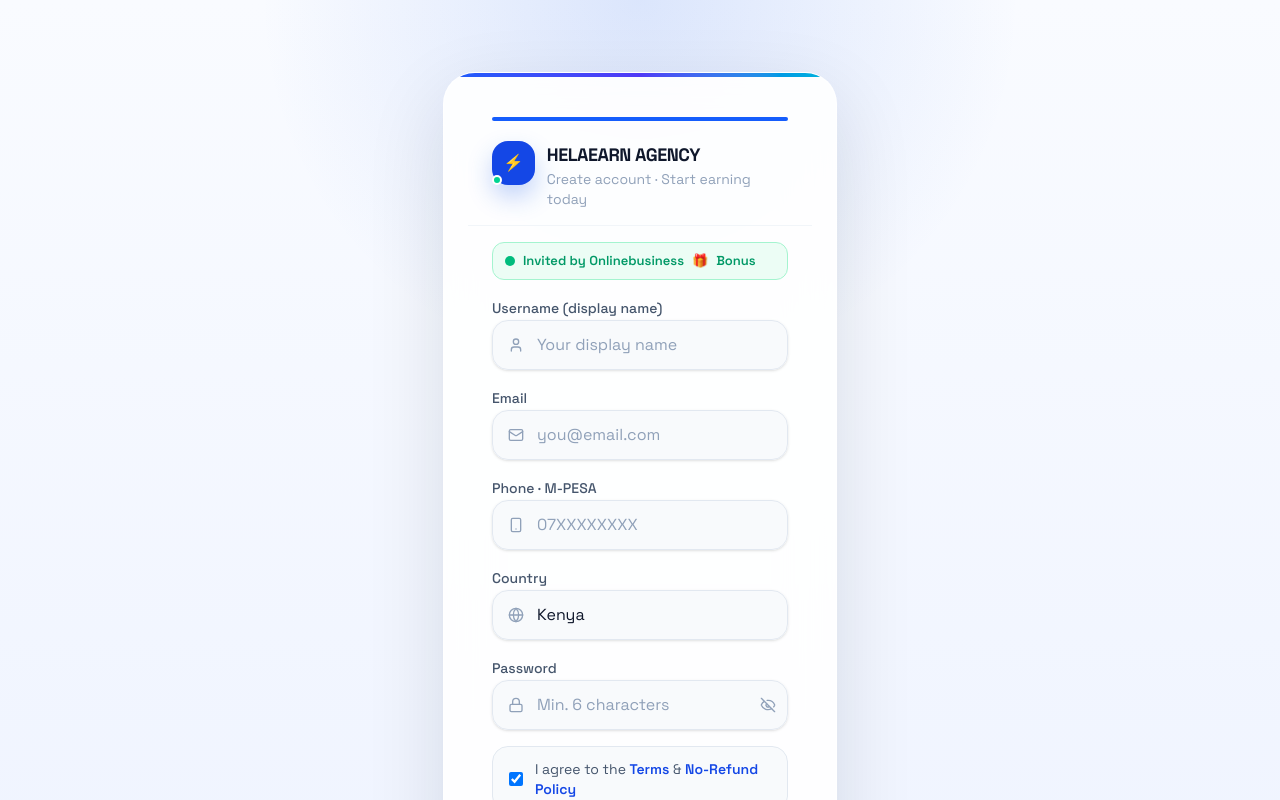
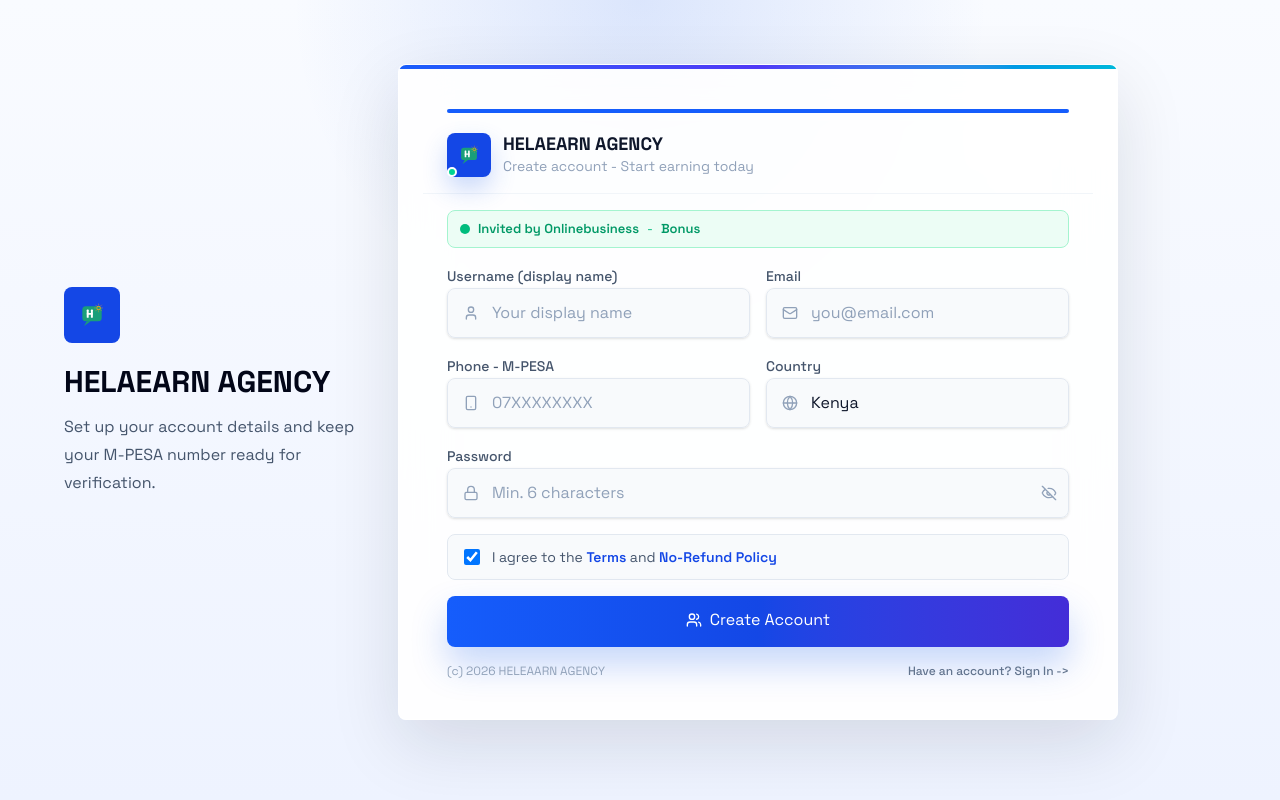
Before and after one commit to NbrMx3/HELEARN.COM, a React (Vite) app in the folder Healern.com/: page /register in a window 1280 px wide. Shown: the top 800 px of the page. Built offline with nearby package versions, Linux system fonts and the light colour scheme.

Commit message:
Make frontend responsive

```diff
--- a/Healern.com/src/components/Button.tsx
+++ b/Healern.com/src/components/Button.tsx
@@ -28,7 +28,7 @@
   return (
     <button
       className={[
-        'inline-flex items-center justify-center gap-2 rounded-2xl px-4 py-3 text-sm font-semibold transition duration-200 focus-visible:outline-none focus-visible:ring-2 focus-visible:ring-blue-500 focus-visible:ring-offset-2 focus-visible:ring-offset-transparent disabled:cursor-not-allowed disabled:opacity-70',
+        'inline-flex min-h-12 min-w-0 items-center justify-center gap-2 rounded-lg px-4 py-3 text-center text-sm font-semibold leading-snug transition duration-200 focus-visible:outline-none focus-visible:ring-2 focus-visible:ring-blue-500 focus-visible:ring-offset-2 focus-visible:ring-offset-transparent disabled:cursor-not-allowed disabled:opacity-70',
         variants[variant],
         className,
       ]
@@ -42,7 +42,7 @@
       ) : icon ? (
         <span>{icon}</span>
       ) : null}
-      <span>{children}</span>
+      <span className="min-w-0 text-wrap">{children}</span>
     </button>
   )
 }
--- a/Healern.com/src/components/Card.tsx
+++ b/Healern.com/src/components/Card.tsx
@@ -8,7 +8,7 @@
   return (
     <div
       className={[
-        'relative overflow-hidden rounded-[2rem] border border-white/70 bg-white/90 p-5 shadow-[0_28px_80px_rgba(15,23,42,0.12)] backdrop-blur-xl sm:p-6',
+        'relative overflow-hidden rounded-lg border border-white/70 bg-white/90 p-4 shadow-[0_24px_70px_rgba(15,23,42,0.12)] backdrop-blur-xl sm:p-6',
         'before:absolute before:inset-x-0 before:top-0 before:h-1 before:bg-gradient-to-r before:from-blue-600 before:via-indigo-600 before:to-cyan-500',
         className,
       ]
--- a/Healern.com/src/components/InputField.tsx
+++ b/Healern.com/src/components/InputField.tsx
@@ -37,7 +37,7 @@
   } = props
 
   const baseControlClasses = [
-    'w-full rounded-2xl border border-slate-200 bg-slate-50/90 px-4 py-3 text-sm text-slate-900 shadow-sm outline-none transition placeholder:text-slate-400 focus:border-blue-500 focus:bg-white focus:ring-4 focus:ring-blue-500/10',
+    'min-h-12 w-full min-w-0 rounded-lg border border-slate-200 bg-slate-50/90 px-4 py-3 text-base text-slate-900 shadow-sm outline-none transition placeholder:text-slate-400 focus:border-blue-500 focus:bg-white focus:ring-4 focus:ring-blue-500/10 sm:text-sm',
     icon ? 'pl-11' : '',
     rightSlot ? 'pr-12' : '',
     error ? 'border-rose-400 focus:border-rose-500 focus:ring-rose-500/10' : '',
@@ -46,7 +46,7 @@
     .join(' ')
 
   return (
-    <label className={['block space-y-2', className].filter(Boolean).join(' ')}>
+    <label className={['block min-w-0 space-y-2', className].filter(Boolean).join(' ')}>
       <span className="text-sm font-medium text-slate-600">{label}</span>
       <div className="relative">
         {icon ? (
--- a/Healern.com/src/index.css
+++ b/Healern.com/src/index.css
@@ -21,10 +21,15 @@
   min-height: 100%;
 }
 
+html {
+  min-width: 320px;
+}
+
 body {
   margin: 0;
   min-height: 100vh;
   background: #ffffff;
+  overflow-x: hidden;
 }
 
 button,
@@ -34,6 +39,22 @@
   font: inherit;
 }
 
+img,
+svg {
+  max-width: 100%;
+}
+
 ::selection {
   background: rgba(37, 99, 235, 0.2);
 }
+
+@media (prefers-reduced-motion: reduce) {
+  *,
+  *::before,
+  *::after {
+    animation-duration: 0.01ms !important;
+    animation-iteration-count: 1 !important;
+    scroll-behavior: auto !important;
+    transition-duration: 0.01ms !important;
+  }
+}
--- a/Healern.com/src/pages/Home.tsx
+++ b/Healern.com/src/pages/Home.tsx
@@ -3,37 +3,53 @@
 
 export function Home() {
   return (
-    <main className="min-h-screen bg-[radial-gradient(circle_at_top,rgba(37,99,235,0.12),transparent_32%),linear-gradient(180deg,#f9fbff_0%,#eef3ff_100%)] px-4 py-10 text-slate-900 sm:px-6">
-      <div className="mx-auto flex min-h-[calc(100vh-5rem)] max-w-md items-start justify-center pt-12 sm:pt-20">
-        <div className="w-full rounded-[1.75rem] border border-white/80 bg-white/95 p-6 shadow-[0_24px_70px_rgba(15,23,42,0.12)] backdrop-blur-xl">
-          <div className="mb-6 h-1 w-full rounded-full bg-blue-600" />
+    <main className="min-h-dvh bg-[radial-gradient(circle_at_top,rgba(37,99,235,0.12),transparent_34%),linear-gradient(180deg,#f9fbff_0%,#eef3ff_100%)] px-3 py-4 text-slate-900 sm:px-6 lg:px-8">
+      <section className="mx-auto grid min-h-[calc(100dvh-2rem)] w-full max-w-6xl items-center gap-6 sm:min-h-[calc(100dvh-3rem)] lg:grid-cols-[minmax(0,1fr)_minmax(360px,420px)] lg:gap-10">
+        <div className="hidden min-w-0 lg:block">
+          <div className="max-w-xl">
+            <div className="inline-flex items-center gap-3 rounded-lg bg-white/70 px-3 py-2 text-sm font-semibold text-blue-800 shadow-sm ring-1 ring-blue-100">
+              <img src={logoIcon} alt="" className="h-8 w-8" />
+              HELAEARN AGENCY
+            </div>
 
-          <div className="flex items-start gap-3">
-            <div className="flex h-12 w-12 flex-shrink-0 items-center justify-center rounded-2xl bg-blue-700">
+            <h1 className="mt-6 max-w-lg text-4xl font-bold leading-tight text-slate-950">
+              Create your account and activate your HELAEARN membership.
+            </h1>
+            <p className="mt-4 max-w-lg text-base leading-7 text-slate-600">
+              Join through your invitation, complete verification, and continue to your member area.
+            </p>
+          </div>
+        </div>
+
+        <div className="mx-auto w-full max-w-[420px] rounded-lg border border-white/80 bg-white/95 p-4 shadow-[0_24px_70px_rgba(15,23,42,0.12)] backdrop-blur-xl sm:p-6 lg:mx-0 lg:justify-self-end">
+          <div className="mb-5 h-1 w-full rounded-full bg-blue-600" />
+
+          <div className="flex min-w-0 items-start gap-3">
+            <div className="flex h-12 w-12 flex-shrink-0 items-center justify-center rounded-lg bg-blue-700">
               <img src={logoIcon} alt="Helearn Logo" className="h-10 w-10" />
             </div>
-            <div>
-              <h1 className="text-lg font-bold tracking-tight text-slate-900">HELAEARN AGENCY</h1>
-              <p className="text-sm text-slate-400">Create account · Start earning today</p>
+            <div className="min-w-0">
+              <h1 className="text-lg font-bold leading-tight text-slate-900">HELAEARN AGENCY</h1>
+              <p className="text-sm text-slate-400">Create account - Start earning today</p>
             </div>
           </div>
 
-          <div className="mt-5 rounded-2xl border border-emerald-200 bg-emerald-50 px-4 py-2.5 text-sm text-emerald-700">
+          <div className="mt-5 flex flex-wrap items-center gap-x-2 gap-y-1 rounded-lg border border-emerald-200 bg-emerald-50 px-4 py-2.5 text-sm text-emerald-700">
             <span className="font-semibold text-emerald-600">Invited by Onlinebusiness</span>
-            <span className="mx-2 text-emerald-500">•</span>
+            <span className="text-emerald-500">-</span>
             <span className="font-semibold text-emerald-600">Bonus</span>
           </div>
 
-          <div className="mt-6 flex justify-center">
+          <div className="mt-6 flex">
             <Link
               to="/register"
-              className="inline-flex w-36 items-center justify-center rounded-sm bg-[#2f7ca8] px-6 py-2.5 text-[12px] font-medium uppercase tracking-wide text-white shadow-[0_6px_12px_rgba(15,23,42,0.22)] transition-transform duration-200 hover:-translate-y-0.5 hover:bg-[#2a7098] focus-visible:outline-none focus-visible:ring-2 focus-visible:ring-[#2f7ca8] focus-visible:ring-offset-2"
+              className="inline-flex min-h-12 w-full items-center justify-center rounded-lg bg-[#2f7ca8] px-6 py-3 text-sm font-semibold uppercase text-white shadow-[0_10px_20px_rgba(15,23,42,0.18)] transition-transform duration-200 hover:-translate-y-0.5 hover:bg-[#2a7098] focus-visible:outline-none focus-visible:ring-2 focus-visible:ring-[#2f7ca8] focus-visible:ring-offset-2 sm:w-44"
             >
               Join Now
             </Link>
           </div>
         </div>
-      </div>
+      </section>
     </main>
   )
 }
--- a/Healern.com/src/pages/Register.tsx
+++ b/Healern.com/src/pages/Register.tsx
@@ -1,9 +1,10 @@
 import { useState, type FormEvent } from 'react'
-import { EyeOff, Mail, Smartphone, User, Globe, Lock, Users } from 'lucide-react'
+import { EyeOff, Globe, Lock, Mail, Smartphone, User, Users } from 'lucide-react'
 import { useNavigate } from 'react-router-dom'
 import { Button } from '../components/Button'
 import { Card } from '../components/Card'
 import { InputField } from '../components/InputField'
+import logoIcon from '../assets/helearn_logo_icon.svg'
 import { saveRegisteredUser } from '../lib/storage'
 
 export function Register() {
@@ -33,28 +34,38 @@
   }
 
   return (
-    <main className="min-h-screen bg-[radial-gradient(circle_at_top,rgba(37,99,235,0.14),transparent_32%),linear-gradient(180deg,#f9fbff_0%,#eef3ff_100%)] px-4 py-8 text-slate-900 sm:px-6">
-      <div className="mx-auto max-w-[394px] pt-6 sm:pt-10">
-        <Card className="p-0">
-          <div className="border-b border-slate-100 px-5 pt-5 pb-4 sm:px-6">
+    <main className="min-h-dvh bg-[radial-gradient(circle_at_top,rgba(37,99,235,0.14),transparent_34%),linear-gradient(180deg,#f9fbff_0%,#eef3ff_100%)] px-3 py-4 text-slate-900 sm:px-6 lg:px-8">
+      <section className="mx-auto grid min-h-[calc(100dvh-2rem)] w-full max-w-6xl items-center gap-6 sm:min-h-[calc(100dvh-3rem)] lg:grid-cols-[minmax(0,0.75fr)_minmax(520px,720px)] lg:gap-10">
+        <div className="hidden min-w-0 lg:block">
+          <div className="max-w-md">
+            <img src={logoIcon} alt="" className="h-14 w-14 rounded-lg bg-blue-700 p-1.5" />
+            <h1 className="mt-5 text-3xl font-bold leading-tight text-slate-950">HELAEARN AGENCY</h1>
+            <p className="mt-3 text-base leading-7 text-slate-600">
+              Set up your account details and keep your M-PESA number ready for verification.
+            </p>
+          </div>
+        </div>
+
+        <Card className="mx-auto w-full max-w-3xl p-0 lg:mx-0 lg:max-w-none">
+          <div className="border-b border-slate-100 px-4 pb-4 pt-5 sm:px-6">
             <div className="mb-5 h-1 w-full rounded-full bg-blue-600" />
-            <div className="flex items-start gap-3">
-              <div className="relative flex h-11 w-11 items-center justify-center rounded-2xl bg-blue-700 text-white shadow-[0_12px_24px_rgba(37,99,235,0.28)]">
-                ⚡
+            <div className="flex min-w-0 items-start gap-3">
+              <div className="relative flex h-11 w-11 flex-shrink-0 items-center justify-center rounded-lg bg-blue-700 shadow-[0_12px_24px_rgba(37,99,235,0.24)]">
+                <img src={logoIcon} alt="" className="h-9 w-9" />
                 <span className="absolute bottom-0 left-0 h-2.5 w-2.5 rounded-full border-2 border-white bg-emerald-400" />
               </div>
-              <div>
-                <h1 className="text-lg font-bold tracking-tight text-slate-900">HELAEARN AGENCY</h1>
-                <p className="text-sm text-slate-400">Create account · Start earning today</p>
+              <div className="min-w-0">
+                <h1 className="text-lg font-bold leading-tight text-slate-900">HELAEARN AGENCY</h1>
+                <p className="text-sm text-slate-400">Create account - Start earning today</p>
               </div>
             </div>
           </div>
 
-          <form onSubmit={handleSubmit} className="space-y-4 px-5 py-4 sm:px-6">
-            <div className="flex items-center gap-2 rounded-xl border border-emerald-200 bg-emerald-50 px-3 py-2 text-[13px] text-emerald-700">
+          <form onSubmit={handleSubmit} className="grid gap-4 px-4 py-4 sm:px-6 md:grid-cols-2">
+            <div className="flex flex-wrap items-center gap-x-2 gap-y-1 rounded-lg border border-emerald-200 bg-emerald-50 px-3 py-2 text-[13px] text-emerald-700 md:col-span-2">
               <span className="h-2.5 w-2.5 rounded-full bg-emerald-500" />
               <span className="font-semibold text-emerald-600">Invited by Onlinebusiness</span>
-              <span className="text-emerald-500">🎁</span>
+              <span className="text-emerald-500">-</span>
               <span className="font-semibold text-emerald-600">Bonus</span>
             </div>
 
@@ -80,7 +91,7 @@
             />
 
             <InputField
-              label="Phone · M-PESA"
+              label="Phone - M-PESA"
               inputProps={{
                 value: phone,
                 onChange: (event) => setPhone(event.target.value),
@@ -106,6 +117,7 @@
 
             <InputField
               label="Password"
+              className="md:col-span-2"
               inputProps={{
                 type: 'password',
                 value: password,
@@ -116,34 +128,34 @@
               rightSlot={<EyeOff size={16} className="text-slate-400" />}
             />
 
-            <label className="flex items-center gap-3 rounded-2xl border border-slate-200 bg-slate-50/90 px-4 py-3 text-sm text-slate-600">
+            <label className="flex min-w-0 items-start gap-3 rounded-lg border border-slate-200 bg-slate-50/90 px-4 py-3 text-sm text-slate-600 md:col-span-2">
               <input
                 type="checkbox"
                 checked={agree}
                 onChange={(event) => setAgree(event.target.checked)}
-                className="h-4 w-4 rounded border-slate-300 text-blue-600 focus:ring-blue-500"
+                className="mt-0.5 h-4 w-4 flex-shrink-0 rounded border-slate-300 text-blue-600 focus:ring-blue-500"
               />
-              <span>
-                I agree to the <span className="font-semibold text-blue-700">Terms</span> &{' '}
+              <span className="min-w-0">
+                I agree to the <span className="font-semibold text-blue-700">Terms</span> and{' '}
                 <span className="font-semibold text-blue-700">No-Refund Policy</span>
               </span>
             </label>
 
-            <Button type="submit" className="w-full rounded-2xl" disabled={!agree || submitting}>
-              <span className="inline-flex items-center gap-2">
-                <Users size={16} /> Create Account
+            <Button type="submit" className="w-full md:col-span-2" disabled={!agree || submitting}>
+              <span className="inline-flex min-w-0 items-center justify-center gap-2">
+                <Users size={16} className="flex-shrink-0" /> Create Account
               </span>
             </Button>
 
-            <div className="flex items-center justify-between text-xs text-slate-400">
-              <span>© 2026 HELEAARN AGENCY</span>
+            <div className="flex flex-col gap-2 text-xs text-slate-400 sm:flex-row sm:items-center sm:justify-between md:col-span-2">
+              <span>(c) 2026 HELEAARN AGENCY</span>
               <a href="/verify" className="font-medium text-slate-500 hover:text-blue-700">
-                Have an account? Sign In →
+                Have an account? Sign In -&gt;
               </a>
             </div>
           </form>
         </Card>
-      </div>
+      </section>
     </main>
   )
 }
--- a/Healern.com/src/pages/Verify.tsx
+++ b/Healern.com/src/pages/Verify.tsx
@@ -1,9 +1,10 @@
-import { useEffect, useState, type FormEvent } from 'react'
-import { LockKeyhole, Smartphone, ArrowLeft } from 'lucide-react'
+import { useState, type FormEvent } from 'react'
+import { ArrowLeft, LockKeyhole, Smartphone } from 'lucide-react'
 import { Navigate, useNavigate } from 'react-router-dom'
 import { Button } from '../components/Button'
 import { Card } from '../components/Card'
 import { InputField } from '../components/InputField'
+import logoIcon from '../assets/helearn_logo_icon.svg'
 import { getRegisteredUser, markUserVerified } from '../lib/storage'
 
 const PAYMENT_RECEIVER_NUMBER = '0112267013'
@@ -15,12 +16,6 @@
   const [submitting, setSubmitting] = useState(false)
   const [promptSent, setPromptSent] = useState(false)
   const [verified, setVerified] = useState(false)
-
-  useEffect(() => {
-    if (registeredUser?.phone) {
-      setPhoneNumber(registeredUser.phone)
-    }
-  }, [registeredUser?.phone])
 
   if (!registeredUser) {
     return <Navigate to="/register" replace />
@@ -45,45 +40,48 @@
 
   if (verified) {
     return (
-      <main className="flex min-h-screen items-center justify-center bg-[radial-gradient(circle_at_top,rgba(37,99,235,0.14),transparent_32%),linear-gradient(180deg,#f9fbff_0%,#eef3ff_100%)] px-4">
-        <Card className="w-full max-w-md p-6 text-center">
-          <p className="text-sm font-semibold uppercase tracking-wide text-emerald-600">Verification complete</p>
+      <main className="flex min-h-dvh items-center justify-center bg-[radial-gradient(circle_at_top,rgba(37,99,235,0.14),transparent_34%),linear-gradient(180deg,#f9fbff_0%,#eef3ff_100%)] px-3 py-4">
+        <Card className="w-full max-w-md p-5 text-center sm:p-6">
+          <p className="text-sm font-semibold uppercase text-emerald-600">Verification complete</p>
           <h2 className="mt-2 text-2xl font-bold text-slate-900">Account activated</h2>
           <p className="mt-2 text-sm text-slate-500">You can now continue to the dashboard.</p>
-          <Button className="mt-6 w-full" onClick={() => navigate('/')}>Return Home</Button>
+          <Button className="mt-6 w-full" onClick={() => navigate('/')}>
+            Return Home
+          </Button>
         </Card>
       </main>
     )
   }
 
   return (
-    <main className="min-h-screen bg-[radial-gradient(circle_at_top,rgba(37,99,235,0.14),transparent_32%),linear-gradient(180deg,#f9fbff_0%,#eef3ff_100%)] px-4 py-8 text-slate-900 sm:px-6">
-      <div className="mx-auto max-w-98.5 pt-6 sm:pt-10">
-        <Card className="p-0">
-          <div className="border-b border-slate-100 px-5 pt-5 pb-4 sm:px-6">
+    <main className="min-h-dvh bg-[radial-gradient(circle_at_top,rgba(37,99,235,0.14),transparent_34%),linear-gradient(180deg,#f9fbff_0%,#eef3ff_100%)] px-3 py-4 text-slate-900 sm:px-6 lg:px-8">
+      <section className="mx-auto flex min-h-[calc(100dvh-2rem)] w-full max-w-4xl items-center sm:min-h-[calc(100dvh-3rem)]">
+        <Card className="mx-auto w-full p-0">
+          <div className="border-b border-slate-100 px-4 pb-4 pt-5 sm:px-6">
             <div className="mb-5 h-1 w-full rounded-full bg-blue-600" />
-            <div className="flex items-start gap-3">
-              <div className="relative flex h-11 w-11 items-center justify-center rounded-2xl bg-blue-700 text-white shadow-[0_12px_24px_rgba(37,99,235,0.28)]">
-                ⚡
+            <div className="flex min-w-0 items-start gap-3">
+              <div className="relative flex h-11 w-11 flex-shrink-0 items-center justify-center rounded-lg bg-blue-700 shadow-[0_12px_24px_rgba(37,99,235,0.24)]">
+                <img src={logoIcon} alt="" className="h-9 w-9" />
                 <span className="absolute bottom-0 left-0 h-2.5 w-2.5 rounded-full border-2 border-white bg-amber-400" />
               </div>
-              <div>
-                <h1 className="text-lg font-bold tracking-tight text-slate-900">HELAEARN AGENCY</h1>
-                <p className="text-sm text-slate-400">Account Verification</p>
+              <div className="min-w-0">
+                <h1 className="text-lg font-bold leading-tight text-slate-900">HELAEARN AGENCY</h1>
+                <p className="text-sm text-slate-400">Account verification</p>
               </div>
             </div>
           </div>
 
-          <form onSubmit={handleSubmit} className="space-y-4 px-5 py-4 sm:px-6">
-            <div className="rounded-2xl border border-emerald-200 bg-emerald-50 px-4 py-3 text-emerald-700">
-              <p className="text-[12px] font-semibold uppercase tracking-wide text-emerald-600">Verification fee</p>
-              <p className="mt-1 text-[34px] font-extrabold leading-none tracking-tight text-slate-900">Ksh100.00</p>
-              <p className="text-sm text-slate-500">One-time payment · Instant activation</p>
-              <p className="mt-2 text-[12px] font-semibold text-emerald-700">
+          <form onSubmit={handleSubmit} className="grid gap-4 px-4 py-4 sm:px-6 lg:grid-cols-[minmax(240px,0.9fr)_minmax(0,1.1fr)]">
+            <div className="rounded-lg border border-emerald-200 bg-emerald-50 px-4 py-4 text-emerald-700 lg:self-start">
+              <p className="text-[12px] font-semibold uppercase text-emerald-600">Verification fee</p>
+              <p className="mt-1 text-4xl font-extrabold leading-none text-slate-900 sm:text-[42px]">Ksh100.00</p>
+              <p className="mt-2 text-sm text-slate-500">One-time payment - Instant activation</p>
+              <p className="mt-3 break-words text-[12px] font-semibold text-emerald-700">
                 Payment receiving number: {PAYMENT_RECEIVER_NUMBER}
               </p>
             </div>
 
+            <div className="min-w-0 space-y-4">
               <InputField
                 label="M-PESA Phone Number"
                 inputProps={{
@@ -94,39 +92,44 @@
                 icon={<Smartphone size={16} />}
               />
 
-            <p className="-mt-2 text-center text-[12px] text-slate-400">Accepts: 07XX... · 254XX... · +254X...</p>
-            <p className="-mt-2 text-center text-[12px] font-medium text-slate-500">
-              M-PESA prompt will be sent to {phoneNumber || 'your number'} and received on {PAYMENT_RECEIVER_NUMBER}
+              <div className="space-y-1 text-center text-[12px] leading-5">
+                <p className="text-slate-400">Accepts: 07XX... - 254XX... - +254X...</p>
+                <p className="font-medium text-slate-500">
+                  M-PESA prompt will be sent to {phoneNumber || 'your number'} and received on{' '}
+                  {PAYMENT_RECEIVER_NUMBER}
                 </p>
+              </div>
 
               {promptSent ? (
-              <div className="rounded-2xl border border-blue-200 bg-blue-50 px-4 py-3 text-sm text-blue-800">
+                <div className="rounded-lg border border-blue-200 bg-blue-50 px-4 py-3 text-sm text-blue-800">
                   <p className="font-semibold">Check your phone for the M-PESA prompt</p>
-                <p className="mt-1 text-blue-700">
+                  <p className="mt-1 leading-6 text-blue-700">
                     Authorize the transaction by entering your M-PESA PIN on the popup message.
                   </p>
-                <Button type="button" className="mt-3 w-full rounded-2xl" onClick={handleAuthorizationComplete}>
+                  <Button type="button" className="mt-3 w-full" onClick={handleAuthorizationComplete}>
                     I have authorized payment
                   </Button>
                 </div>
               ) : null}
 
-            <Button type="submit" className="w-full rounded-2xl" disabled={submitting}>
-              <span className="inline-flex items-center gap-2">
-                <LockKeyhole size={16} /> {submitting ? 'Sending M-PESA Prompt...' : 'Pay Ksh100.00 & Send Prompt'}
+              <Button type="submit" className="w-full" disabled={submitting}>
+                <span className="inline-flex min-w-0 items-center justify-center gap-2">
+                  <LockKeyhole size={16} className="flex-shrink-0" />
+                  {submitting ? 'Sending M-PESA Prompt...' : 'Pay Ksh100.00 and Send Prompt'}
                 </span>
               </Button>
 
               <button
                 type="button"
                 onClick={() => navigate('/')}
-              className="mx-auto flex items-center gap-2 text-sm font-medium text-slate-400 hover:text-slate-600"
+                className="mx-auto flex min-h-10 items-center gap-2 rounded-lg px-3 text-sm font-medium text-slate-400 hover:bg-white/70 hover:text-slate-600 focus-visible:outline-none focus-visible:ring-2 focus-visible:ring-blue-500"
               >
                 <ArrowLeft size={14} /> Logout
               </button>
+            </div>
           </form>
         </Card>
-      </div>
+      </section>
     </main>
   )
 }
```
Lines whose indentation alone changed are shown as unchanged.
